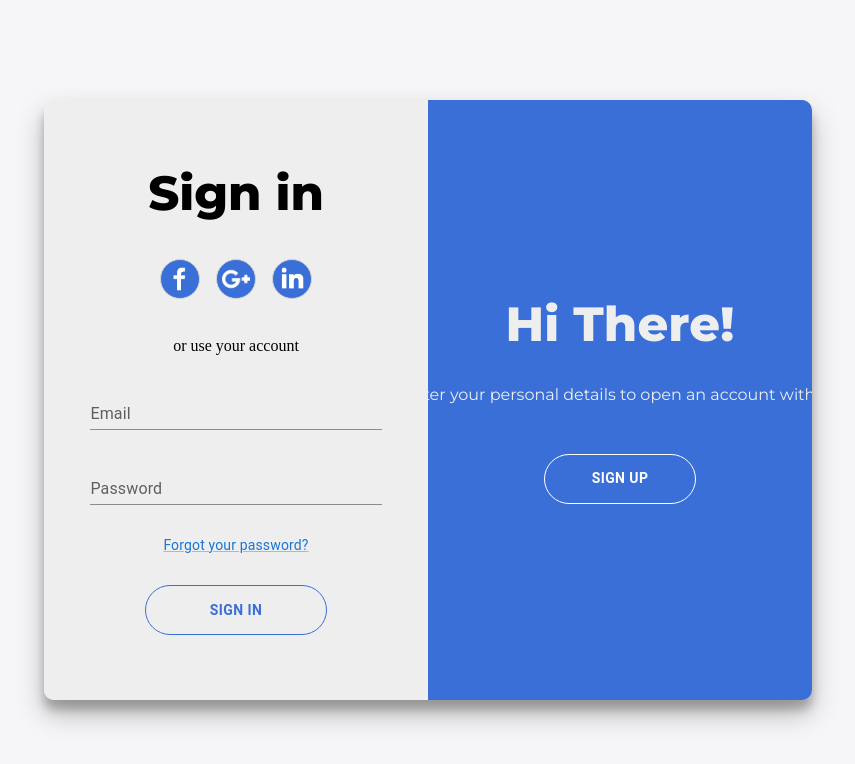
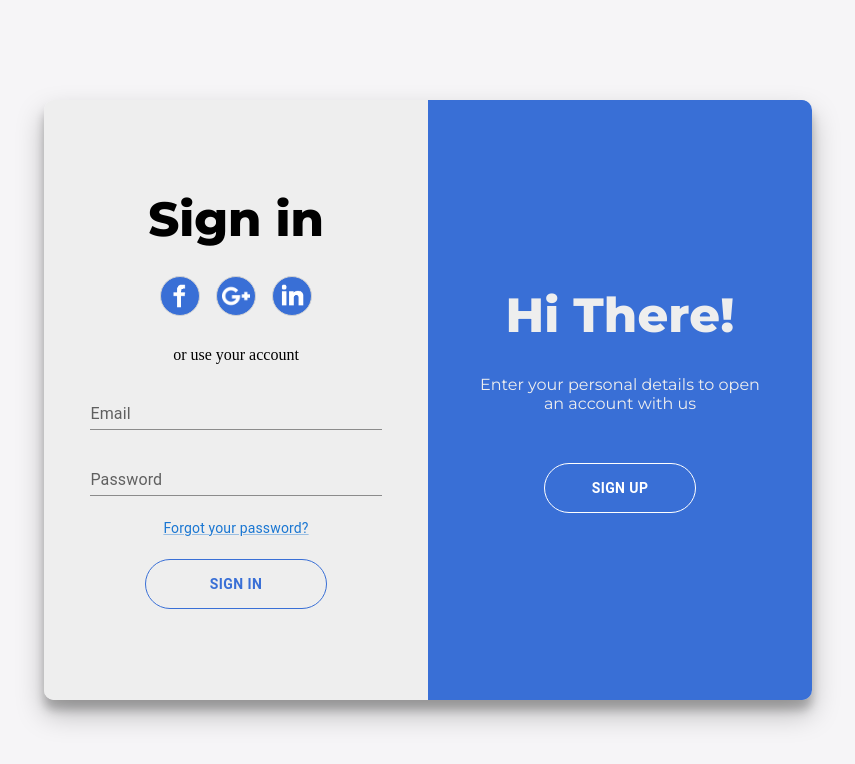
Before and after one commit to nouralmulhem/Shell-Frontend, a React (Create React App) app: page / in a window 1280 px wide. Shown: the top 764 px of the page, without its empty margins (212-1067 px from the left). Built offline with nearby package versions, Linux system fonts and the light colour scheme.

Commit message:
finalized

```diff
--- a/src/components/LayoutDesktop.jsx
+++ b/src/components/LayoutDesktop.jsx
@@ -40,12 +40,12 @@ function LayoutDesktop() {
     return (
         <ContainerObj dirc='column'>
         <Box id='first' className='init' sx={{display: 'flex', minHeight:'100%'}} >
-            <Signin/>
+            <Signin condition/>
             <SignUpOverlay handleClick={handleClick}/>
         </Box>
         <Box  id='second' className='init' sx={{display: 'flex', minHeight:'100%'}} >
             <SignInOverlay handleClick2={handleClick2}/>
-            <Signup/>
+            <Signup condition/>
         </Box>
         </ContainerObj>
 
--- a/src/components/LayoutMobile.jsx
+++ b/src/components/LayoutMobile.jsx
@@ -42,10 +42,10 @@ const classes = useStyles();
   return (
       <ContainerObj dirc='row'>
         <Box id='first' className='init' sx={{ minWidth:'100%'}} >
-            <Signin btn={btn} />
+            <Signin btn={btn} condition={false}/>
         </Box>
         <Box  id='second' className='init' sx={{ minWidth:'100%'}} >
-            <Signup btn2={btn2}/>
+            <Signup btn2={btn2} condition={false}/>
         </Box>
         </ContainerObj>
   )
--- a/src/components/Signin.jsx
+++ b/src/components/Signin.jsx
@@ -4,9 +4,9 @@ import { ButtonSign, SignConatiner} from '../styles/Signin'
 import { TypographyH3 } from '../styles/SignupOverlay'
 import SocialAccounts from './SocialAccounts'
 
-function Signin({btn}) {
+function Signin({btn ,condition}) {
     return (
-        <SignConatiner>
+        <SignConatiner condition={condition}>
             {/* Sign in */}
             <TypographyH3 variant='h3' sx={{color:"black"}}>Sign in</TypographyH3>
             <SocialAccounts/>
--- a/src/components/Signup.jsx
+++ b/src/components/Signup.jsx
@@ -3,13 +3,11 @@ import { ButtonSign, SignConatiner} from '../styles/Signin'
 import { TypographyH3 } from '../styles/SignupOverlay'
 import SocialAccounts from './SocialAccounts'
 
-function Signup({btn2}) {
+function Signup({btn2, condition}) {
   return (
-    <SignConatiner>
+    <SignConatiner condition={condition}>
         {/* Sign up */}
-        <Box sx={{ }}>
-            <TypographyH3 variant='h4' sx={{color:"black"}}>Create Account</TypographyH3>
-        </Box>
+        <TypographyH3 variant='h4' sx={{color:"black"}}>Create Account</TypographyH3>
         <SocialAccounts/>
         <Typography variant='subtitle'>or use your email for regrstration</Typography>
         <TextField label="Name" variant="standard" size='small' sx={{width: '80%'}}></TextField>
--- a/src/styles/Layout.js
+++ b/src/styles/Layout.js
@@ -8,6 +8,6 @@ export const ContainerObj = styled(Box)(({dirc})=>({
     height: '75%',
     boxShadow: '0 14px 28px rgba(0,0,0,0.25), 0 10px 10px rgba(0,0,0,0.22);',
     borderRadius: 10,
-    whiteSpace: 'nowrap',
+    // whiteSpace: 'nowrap',
     overflow: 'hidden',
 }));
```
